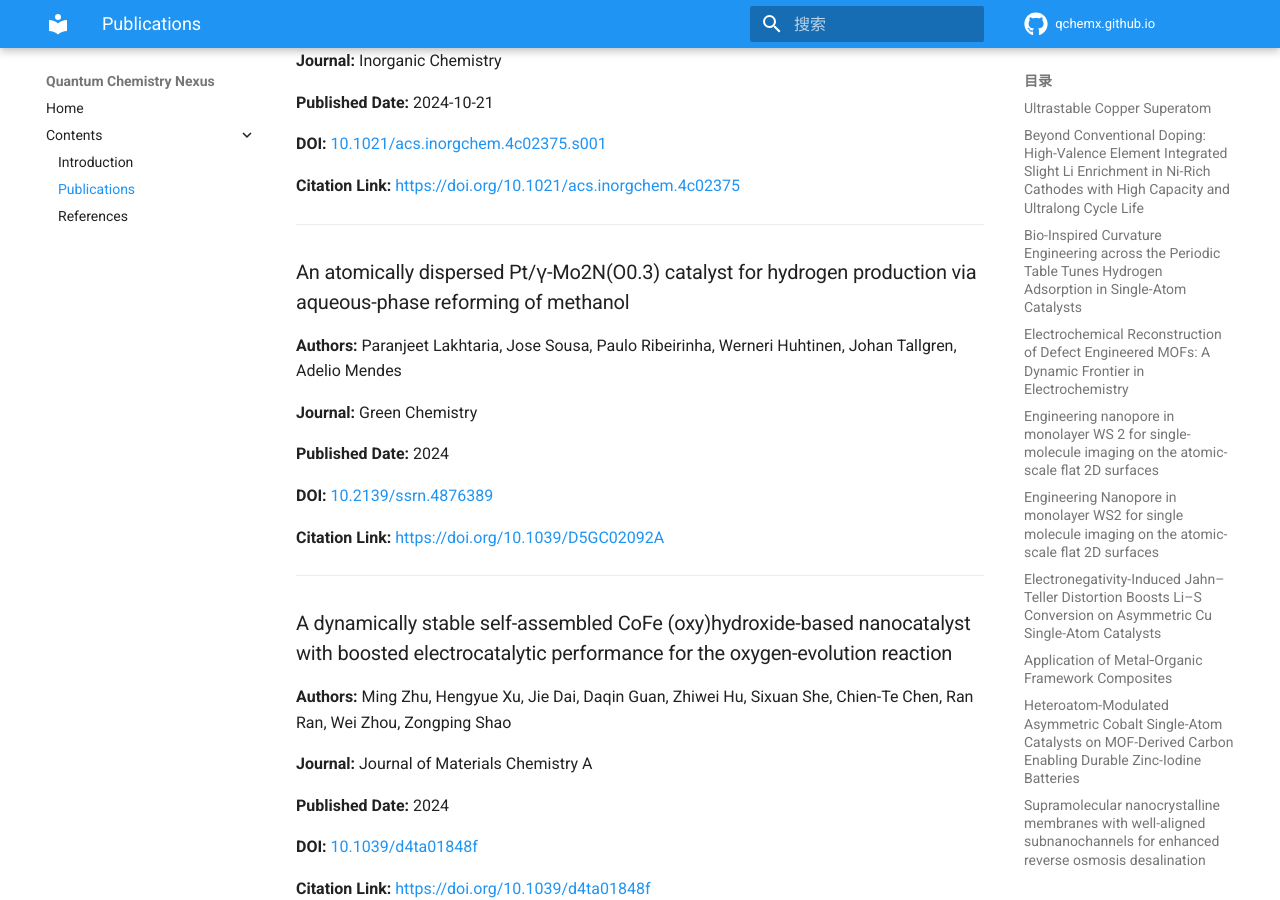
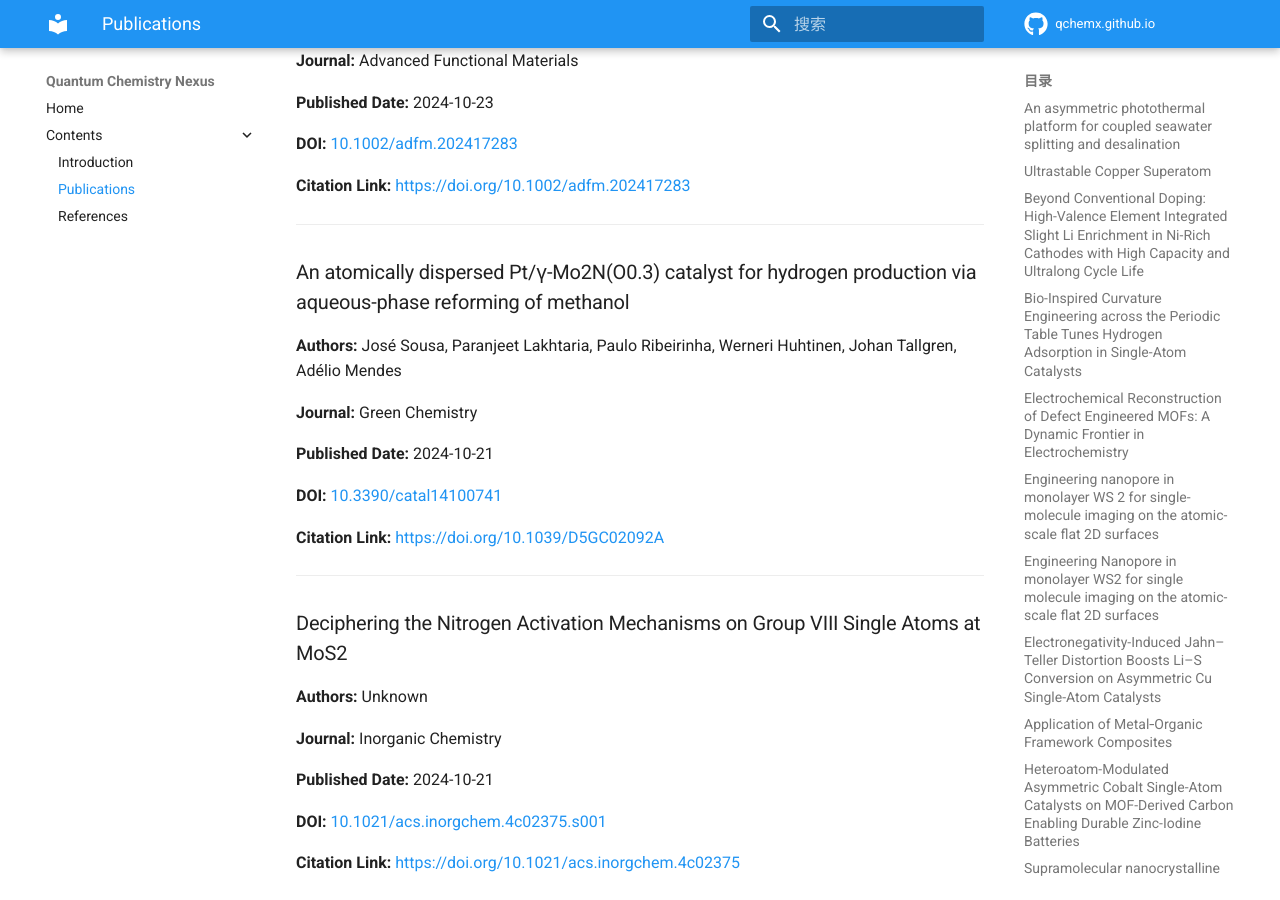
Before and after one commit to QChemX/qchemx.github.io, an MkDocs documentation site: the page built from docs/publications.md, in a window 1280 px wide and 900 px high, scrolled down 21720 px. Built offline with MkDocs 1.6.1 and Material for MkDocs 9.7.7, drawn with Linux system fonts in a browser that asks for light colours; comment, search, counter and statistics services are not loaded; part of the change alters nothing that is shown; some of the changed text lies outside the part shown.

Commit message:
[orcid sync] Update publications

```diff
--- a/docs/publications.md
+++ b/docs/publications.md
@@ -6,6 +6,22 @@ This page was generated automatically.
 
 ---
 
+### An asymmetric photothermal platform for coupled seawater splitting and desalination
+
+**Authors:** Jingkai Lin, Hengyue Xu, Wenjie Tian, Hongqi Sun, Huayang Zhang, Shaobin Wang
+
+**Journal:** Nature Communications
+
+**Published Date:** 2026-3-27
+
+**DOI:** [10.1038/s41467-026-71139-y](https://doi.org/10.1038/s41467-026-71139-y)
+
+**Citation Link:** [https://doi.org/10.1038/s41467-026-71139-y](https://doi.org/10.1038/s41467-026-71139-y)
+
+
+
+---
+
 ### Ultrastable Copper Superatom
 
 **Authors:** Ben Zhang, Zhen-Chao Long, Jia-Rui Xu, Heng-Yue Xu, Quan-Ming Wang
@@ -830,7 +846,7 @@ This page was generated automatically.
 
 **Published Date:** 2024-4-4
 
-**DOI:** [10.1002/ange.202401386](https://doi.org/10.1002/ange.202401386)
+**DOI:** [10.1002/anie.202401386](https://doi.org/10.1002/anie.202401386)
 
 **Citation Link:** [https://doi.org/10.1002/ange.202401386](https://doi.org/10.1002/ange.202401386)
 
@@ -998,6 +1014,22 @@ This page was generated automatically.
 
 ---
 
+### An atomically dispersed Pt/γ-Mo2N(O0.3) catalyst for hydrogen production via aqueous-phase reforming of methanol
+
+**Authors:** José Sousa, Paranjeet Lakhtaria, Paulo Ribeirinha, Werneri Huhtinen, Johan Tallgren, Adélio Mendes
+
+**Journal:** Green Chemistry
+
+**Published Date:** 2024-10-21
+
+**DOI:** [10.3390/catal14100741](https://doi.org/10.3390/catal14100741)
+
+**Citation Link:** [https://doi.org/10.1039/D5GC02092A](https://doi.org/10.1039/D5GC02092A)
+
+
+
+---
+
 ### Deciphering the Nitrogen Activation Mechanisms on Group VIII Single Atoms at MoS2
 
 **Authors:** Unknown
@@ -1014,30 +1046,14 @@ This page was generated automatically.
 
 ---
 
-### An atomically dispersed Pt/γ-Mo2N(O0.3) catalyst for hydrogen production via aqueous-phase reforming of methanol
-
-**Authors:** Paranjeet Lakhtaria, Jose Sousa, Paulo Ribeirinha, Werneri Huhtinen, Johan Tallgren, Adelio Mendes
-
-**Journal:** Green Chemistry
+### A dynamically stable self-assembled CoFe (oxy)hydroxide-based nanocatalyst with boosted electrocatalytic performance for the oxygen-evolution reaction
+
+**Authors:** Ming Zhu, Hengyue Xu, Jie Dai, Daqin Guan, Zhiwei Hu, Sixuan She, Chien-Te Chen, Ran Ran, Wei Zhou, Zongping Shao
+
+**Journal:** Journal of Materials Chemistry A
 
 **Published Date:** 2024
 
-**DOI:** [10.2139/ssrn.4876389](https://doi.org/10.2139/ssrn.4876389)
-
-**Citation Link:** [https://doi.org/10.1039/D5GC02092A](https://doi.org/10.1039/D5GC02092A)
-
-
-
----
-
-### A dynamically stable self-assembled CoFe (oxy)hydroxide-based nanocatalyst with boosted electrocatalytic performance for the oxygen-evolution reaction
-
-**Authors:** Ming Zhu, Hengyue Xu, Jie Dai, Daqin Guan, Zhiwei Hu, Sixuan She, Chien-Te Chen, Ran Ran, Wei Zhou, Zongping Shao
-
-**Journal:** Journal of Materials Chemistry A
-
-**Published Date:** 2024
-
 **DOI:** [10.1039/d4ta01848f](https://doi.org/10.1039/d4ta01848f)
 
 **Citation Link:** [https://doi.org/10.1039/d4ta01848f](https://doi.org/10.1039/d4ta01848f)
```
